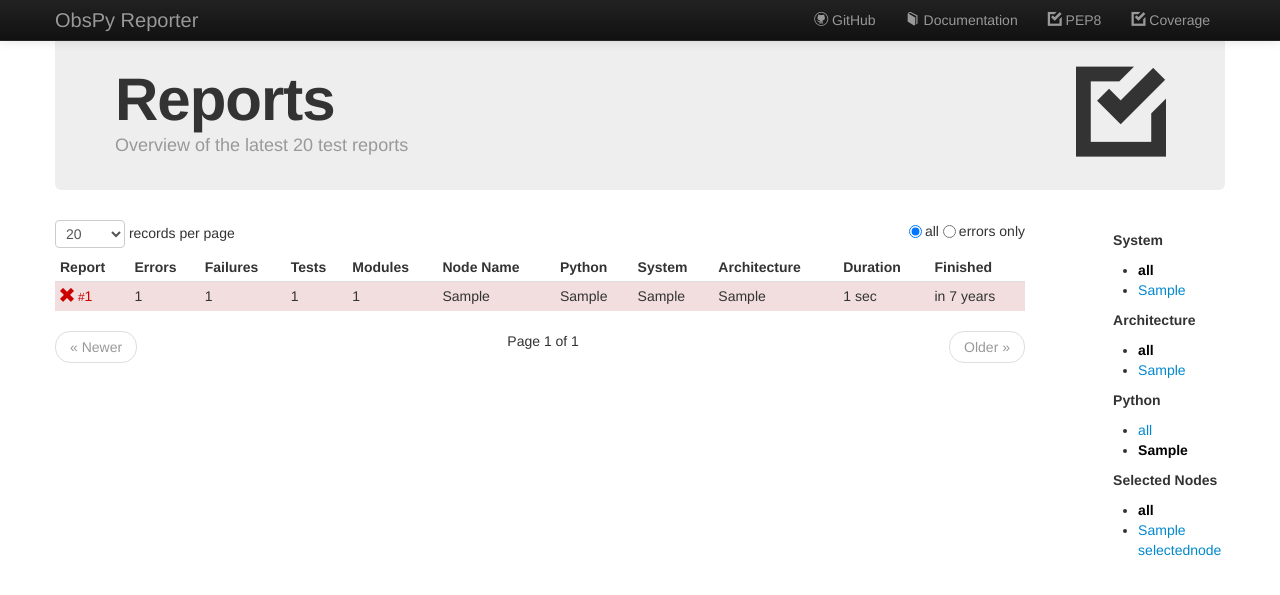
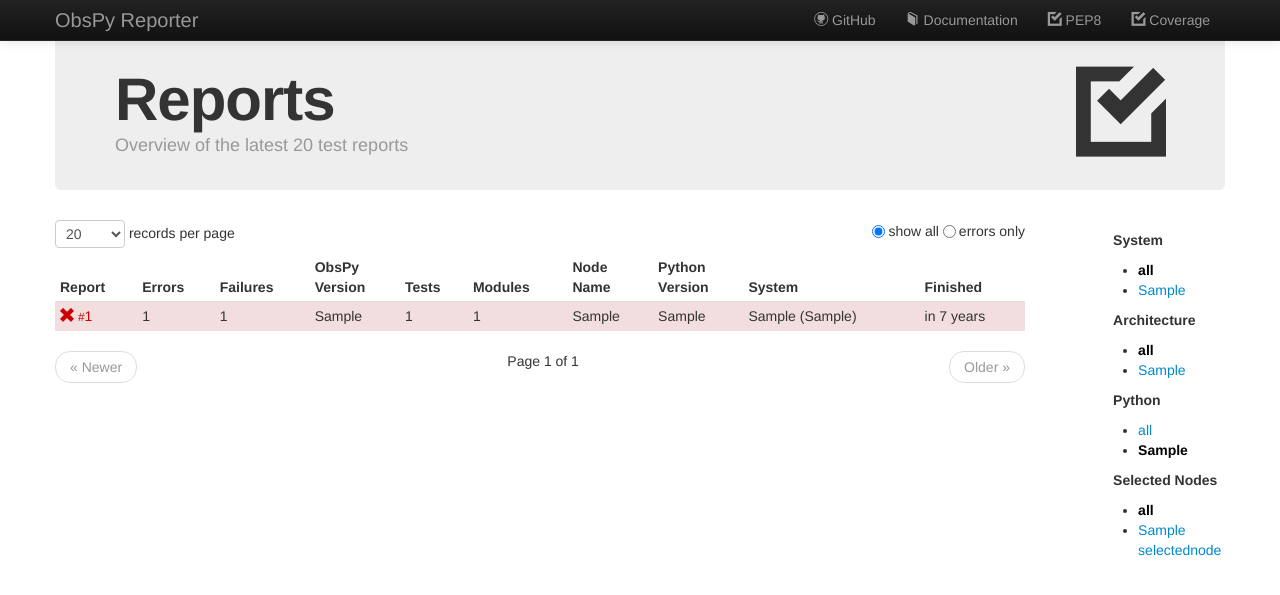
Before and after one commit to obspy/reporter, a Django app: a page that uses src/reporter/core/templates/index.html in a window 1280 px wide. Shown: the top 595 px of the page. Run offline with Django 3.2, Linux system fonts and the light colour scheme; tables that the repository leaves empty hold one stand-in row (values such as "Sample post"); some libraries are stand-ins or nearby versions.

Commit message:
add ObsPy version to index page, removed duration

```diff
--- a/src/reporter/core/templates/index.html
+++ b/src/reporter/core/templates/index.html
@@ -1,5 +1,5 @@
 {% extends "base.html" %}
-{% load staticfiles append_to_get sectodur %}
+{% load staticfiles append_to_get %}
 
 
 {% block title %}{{ block.super }} - Last {{ limit }} reports{% endblock %}
@@ -28,7 +28,7 @@
       <label class="radio">
         <input type="radio" name="show" value="" onchange="submit();"
           {% if not show %}checked="checked"{% endif %}>
-          all
+          show all
       </label>
       <label class="radio">
         <input type="radio" name="show" value="errors" onchange="submit();"
@@ -43,13 +43,12 @@
           <th>Report</th>
           <th>Errors</th>
           <th>Failures</th>
+          <th>ObsPy<br />Version</th>
           <th class="hidden-phone">Tests</th>
           <th class="hidden-phone">Modules</th>
-          <th class="hidden-phone">Node Name</th>
-          <th class="hidden-phone">Python</th>
+          <th class="hidden-phone">Node<br />Name</th>
+          <th class="hidden-phone">Python<br />Version</th>
           <th class="hidden-phone">System</th>
-          <th class="hidden-phone">Architecture</th>
-          <th class="hidden-phone hidden-tablet">Duration</th>
           <th class="hidden-phone hidden-tablet">Finished</th>
         </tr>
       </thead>
@@ -62,13 +61,12 @@
           </td>
           <td>{{ report.errors|default:'<span class="muted">-</span>' }}</td>
           <td>{{ report.failures|default:'<span class="muted">-</span>' }}</td>
+          <td>{{ report.installed|default:'Unknown' }}</td>
           <td class="hidden-phone">{{ report.tests }}</td>
           <td class="hidden-phone">{{ report.modules }}</td>
           <td class="hidden-phone">{{ report.node }}</td>
           <td class="hidden-phone">{{ report.version }}</td>
-          <td class="hidden-phone">{{ report.system }}</td>
-          <td class="hidden-phone">{{ report.architecture }}</td>
-          <td class="hidden-phone hidden-tablet">{{ report.timetaken|sectodur }}</td>
+          <td class="hidden-phone">{{ report.system }} ({{ report.architecture }})</td>
           <td class="hidden-phone hidden-tablet"><span data-livestamp="{{ report.timestamp }}">{{ report.datetime|timesince }} ago</span></td>
         </tr>
 {% endfor %}
--- a/src/reporter/core/templatetags/sectodur.py
+++ /dev/null
@@ -1,173 +0,0 @@
-# -*- coding: utf-8 -*-
-"""
-Seconds-to-Duration Template Tag
-
-This template tag, when implemented, converts a duration (in seconds) to a more
-meaningful format. It has a short and long setting, which is easy to manipulate
-for your needs.
-
-http://djangosnippets.org/snippets/1398/
-"""
-from django import template
-
-
-register = template.Library()
-
-
-@register.filter
-def sectodur(value, arg=''):
-
-    """
-    #######################################################
-    #                                                     #
-    #   Seconds-to-Duration Template Tag                  #
-    #   Dan Ward 2009 (http://d-w.me)                     #
-    #                                                     #
-    #######################################################
-
-    Usage: {{ VALUE|sectodur[:"long"] }}
-
-    NOTE: Please read up 'Custom template tags and filters'
-          if you are unsure as to how the template tag is
-          implemented in your project.
-    """
-
-    # Place seconds in to integer
-    secs = int(value)
-
-    # If seconds are greater than 0
-    if secs > 0:
-
-        # Import math library
-        import math
-
-        # Place durations of given units in to variables
-        daySecs = 86400
-        hourSecs = 3600
-        minSecs = 60
-
-        # If short string is enabled
-        if arg != 'long':
-
-            # Set short names
-            dayUnitName = ' day'
-            hourUnitName = ' hr'
-            minUnitName = ' min'
-            secUnitName = ' sec'
-
-            # Set short duration unit splitters
-            lastDurSplitter = ' '
-            nextDurSplitter = lastDurSplitter
-
-        # If short string is not provided or any other value
-        else:
-
-            # Set long names
-            dayUnitName = ' day'
-            hourUnitName = ' hour'
-            minUnitName = ' minute'
-            secUnitName = ' second'
-
-            # Set long duration unit splitters
-            lastDurSplitter = ' and '
-            nextDurSplitter = ', '
-
-        # Create string to hold outout
-        durationString = ''
-
-        # Calculate number of days from seconds
-        days = int(math.floor(secs / int(daySecs)))
-
-        # Subtract days from seconds
-        secs = secs - (days * int(daySecs))
-
-        # Calculate number of hours from seconds (minus number of days)
-        hours = int(math.floor(secs / int(hourSecs)))
-
-        # Subtract hours from seconds
-        secs = secs - (hours * int(hourSecs))
-
-        # Calculate number of minutes from seconds
-        # (minus number of days and hours)
-        minutes = int(math.floor(secs / int(minSecs)))
-
-        # Subtract days from seconds
-        secs = secs - (minutes * int(minSecs))
-
-        # Calculate number of seconds (minus days, hours and minutes)
-        seconds = secs
-
-        # If number of days is greater than 0
-        if days > 0:
-
-            # Add multiple days to duration string
-            durationString += ' ' + str(days) + dayUnitName + \
-                (days > 1 and 's' or '')
-
-        # Determine if next string is to be shown
-        if hours > 0:
-
-            # If there are no more units after this
-            if minutes <= 0 and seconds <= 0:
-
-                # Set hour splitter to last
-                hourSplitter = lastDurSplitter
-
-            # If there are unit after this
-            else:
-
-                # Set hour splitter to next
-                hourSplitter = \
-                    (len(durationString) > 0 and nextDurSplitter or '')
-
-        # If number of hours is greater than 0
-        if hours > 0:
-
-            # Add multiple days to duration string
-            durationString += hourSplitter + ' ' + str(hours) + \
-                hourUnitName + (hours > 1 and 's' or '')
-
-        # Determine if next string is to be shown
-        if minutes > 0:
-
-            # If there are no more units after this
-            if seconds <= 0:
-
-                # Set minute splitter to last
-                minSplitter = lastDurSplitter
-
-            # If there are unit after this
-            else:
-
-                # Set minute splitter to next
-                minSplitter = \
-                    (len(durationString) > 0 and nextDurSplitter or '')
-
-        # If number of minutes is greater than 0
-        if minutes > 0:
-
-            # Add multiple days to duration string
-            durationString += minSplitter + ' ' + str(minutes) + \
-                minUnitName + (minutes > 1 and 's' or '')
-
-        # Determine if next string is last
-        if seconds > 0:
-
-            # Set second splitter
-            secSplitter = (len(durationString) > 0 and lastDurSplitter or '')
-
-        # If number of seconds is greater than 0
-        if seconds > 0:
-
-            # Add multiple days to duration string
-            durationString += secSplitter + ' ' + str(seconds) + \
-                secUnitName + (seconds > 1 and 's' or '')
-
-        # Return duration string
-        return durationString.strip()
-
-    # If seconds are not greater than 0
-    else:
-
-        # Provide 'No duration' message
-        return '< 1 sec'
--- a/src/reporter/core/views.py
+++ b/src/reporter/core/views.py
@@ -189,13 +189,16 @@ def report_html(request, pk):
     for key, item in temp:
         obj = {}
         obj['name'] = "obspy.%s" % (key)
-        obj['version'] = version = item.findtext('installed')
-        if version and version != report.installed:
-            one_version = False
+        version = item.findtext('installed')
+        if version:
+            if version.startswith('0.0.0-'):
+                version = version[6:]
+            if version != report.installed:
+                one_version = False
+        obj['version'] = version
         obj['tested'] = False
         tested = item.find('tested')
         if tested is not None:
-            sum = 0
             module_tracebacks = []
             # timetaken
             try:
```
